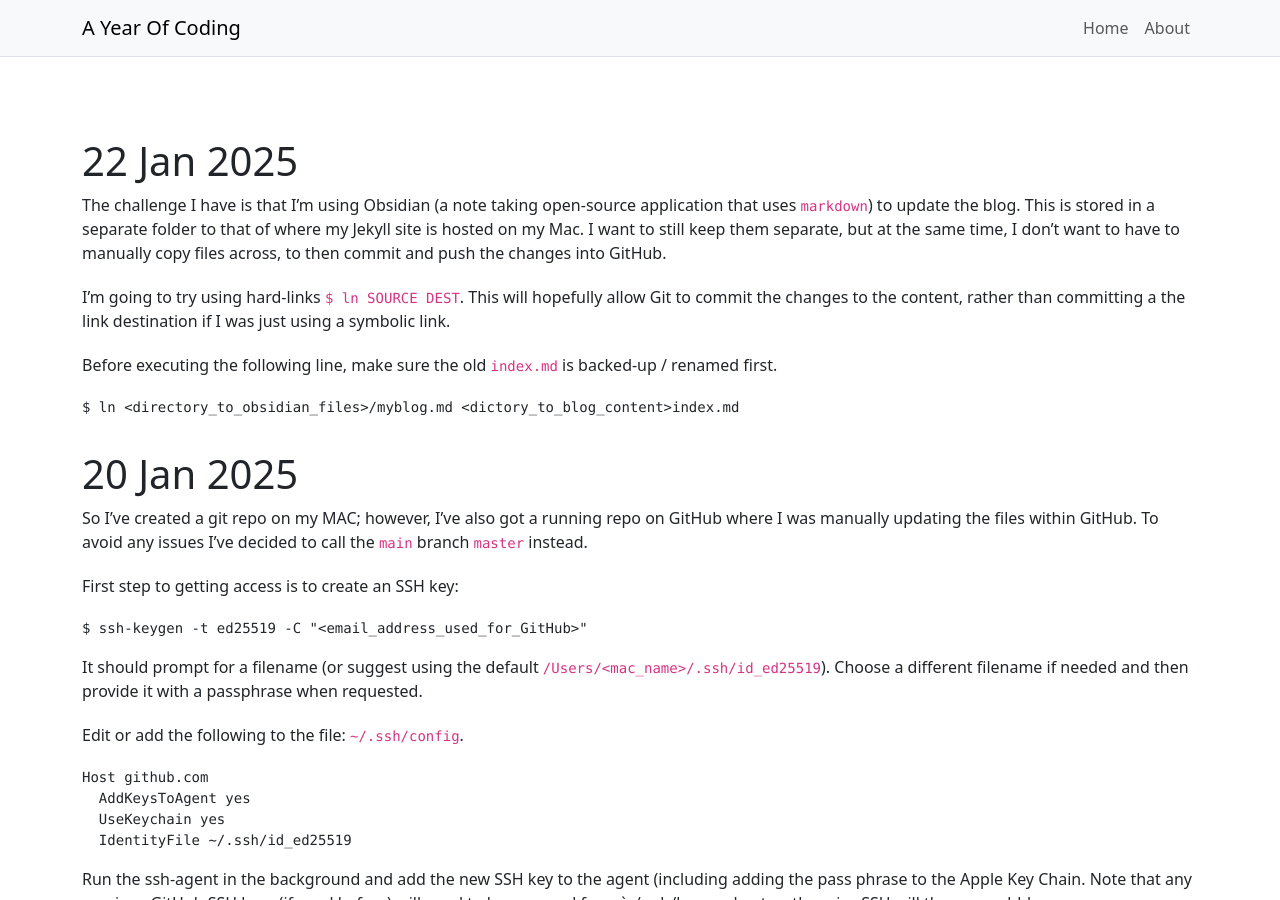
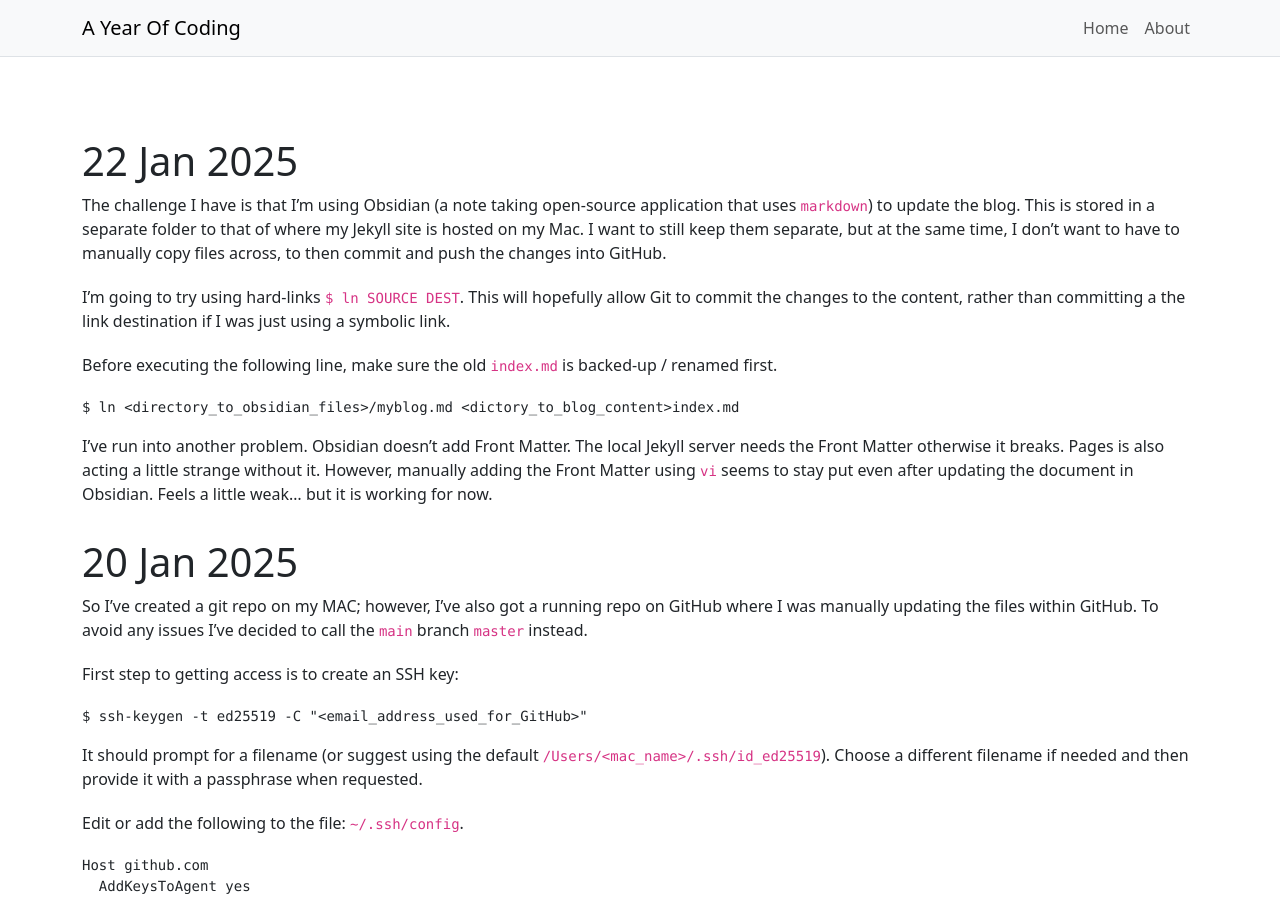
Before and after one commit to AnnualChallenge/annualchallenge.github.io, a Jekyll site: the page built from index.md, in a window 1280 px wide and 900 px high. Built offline with Jekyll 4.4.1, drawn with Linux system fonts in a browser that asks for light colours; our own code applies the rules of GitHub Pages for plain Markdown files.

Commit message:
Manually added the front matter - Obsidian doesn't seem to be removing it. So... fingers crossed for now.

````diff
--- a/index.md
+++ b/index.md
@@ -9,6 +13,7 @@ Before executing the following line, make sure the old `index.md` is backed-up /
 $ ln <directory_to_obsidian_files>/myblog.md <dictory_to_blog_content>index.md
 ```
 
+I've run into another problem. Obsidian doesn't add Front Matter. The local Jekyll server needs the Front Matter otherwise it breaks. Pages is also acting a little strange without it. However, manually adding the Front Matter using `vi` seems to stay put even after updating the document in Obsidian. Feels a little weak... but it is working for now.
 
 # 20 Jan 2025
 So I've created a git repo on my MAC; however, I've also got a running repo on GitHub where I was manually updating the files within GitHub. To avoid any issues I've decided to call the `main` branch `master` instead.
````
Also changed, not shown: other parts of index.md (+4 -0 lines).
